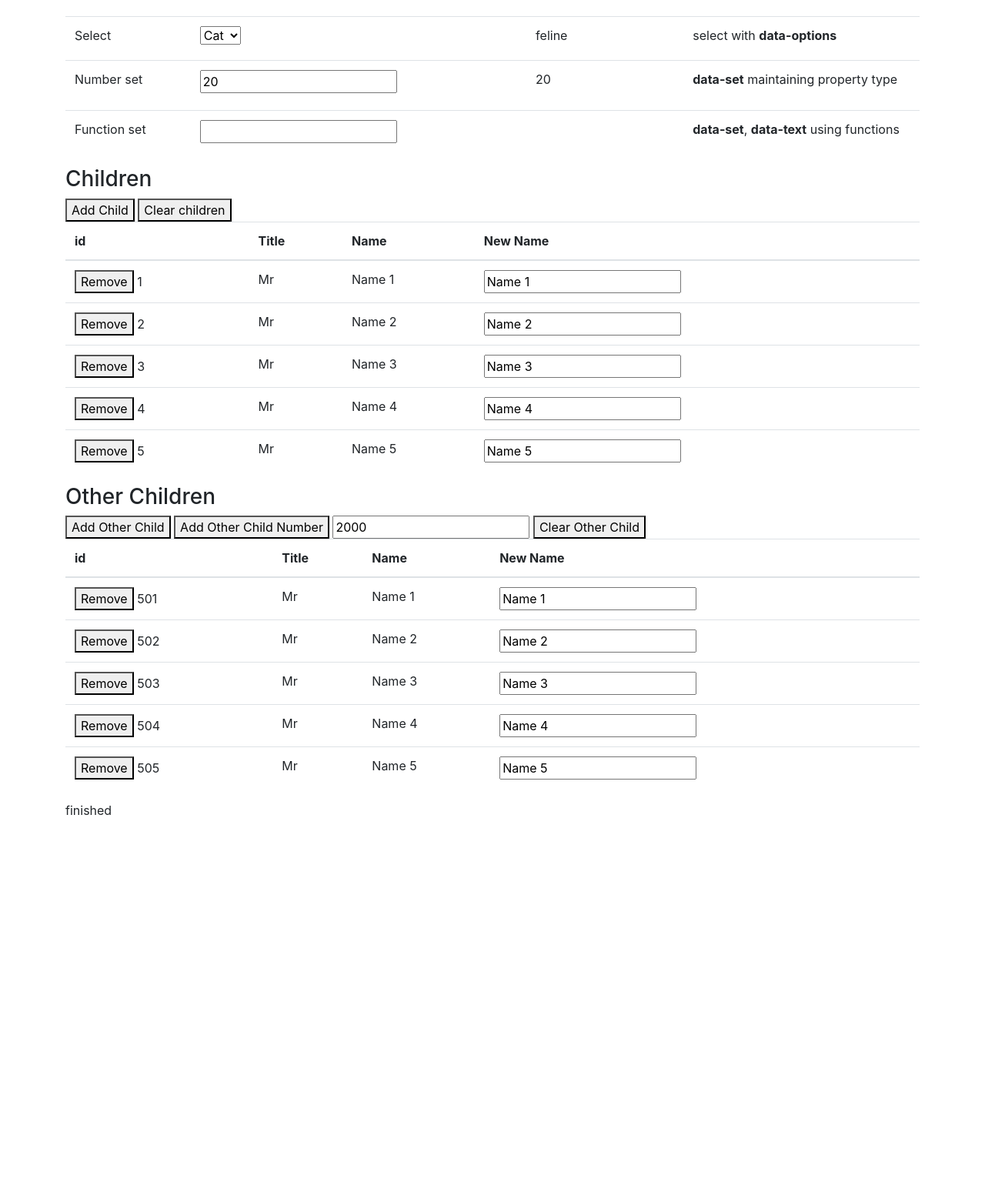
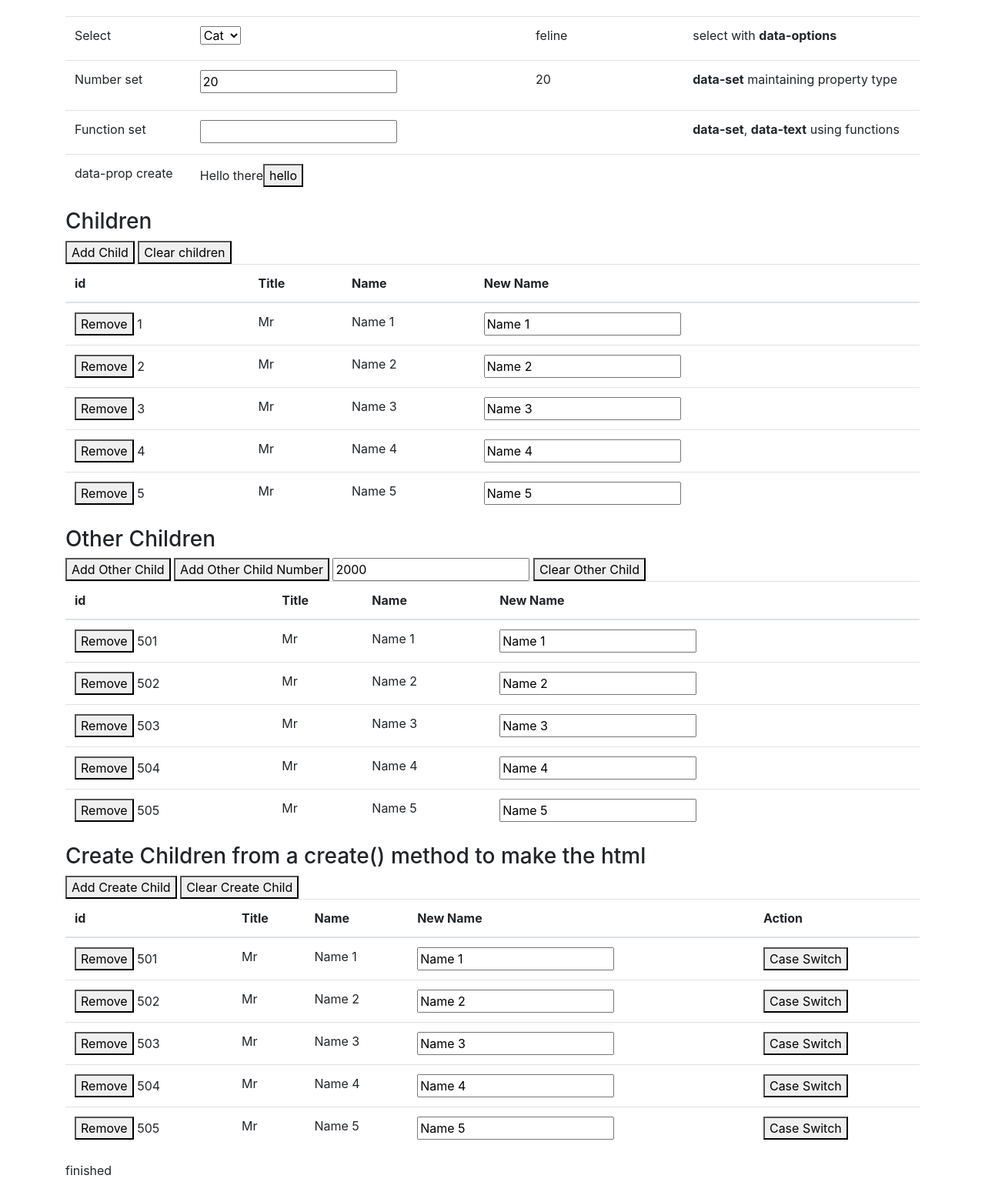
Before and after one commit to Martlark/DeclareMVC, a Flask app: page / in a window 1280 px wide. Shown: the part 506-2055 px from the top of the page at 77% size. Before the commit the page ends 1565 px from the top, so only its background shows below. Run offline with Flask 2, Linux system fonts and the light colour scheme; some libraries are stand-ins or nearby versions.

Commit message:
1.1.0 Allow components by using the create() method.  rename data-repeat to data-children.

```diff
--- a/declare_mvc.js
+++ b/declare_mvc.js
@@ -10,7 +10,7 @@ version history
 14-Apr-2020 1.0.2 - improve error handling
 14-Apr-2020 1.0.3 - use promise resolve after click
 14-Apr-2020 1.0.4 - trap promise errors
-14-Apr-2020 1.0.5 - remove data-repeat list support
+14-Apr-2020 1.0.5 - remove data-children list support
 15-Apr-2020 1.0.6 - improve refresh performance
 16-Apr-2020 1.0.7 - improve input update
 17-Apr-2020 1.0.8 - no idea yet
@@ -33,7 +33,7 @@ class DeclareMVC {
      */
     mutated(caller) {
         let changed = false;
-        const mutationList = this._dataRepeat()
+        const mutationList = this._dataChildren()
         if (mutationList.length > 0) {
             this._dataValue(mutationList);
             changed = true;
@@ -126,11 +126,15 @@ class DeclareMVC {
      */
     _dataGetContext(el, m, dataElement) {
         const id = $(el).closest('[data-child-id]').data('child-id');
-        const prop = $(el).closest('[data-repeat]').data('repeat') || $(el).closest('[data-prop]').data('prop');
+        const prop = $(el).closest('[data-children]').data('children') || $(el).closest('[data-prop]').data('prop');
         let _context = this.children[Number(id)] || this;
 
         if (prop) {
-            _context = this[prop][Number(id)] || this;
+            if (id == '_prop') {
+                _context = this[prop];
+            } else {
+                _context = this[prop][Number(id)] || this;
+            }
         }
         if (!m) {
             console.log(`no method in [${dataElement}] for element: ${el}: ${el.innerText}`);
@@ -190,21 +194,26 @@ class DeclareMVC {
         });
     }
 
-    _dataRepeat() {
+    _dataChildren() {
         const mutationList = [];
-        $("[data-repeat]", this._parentSelector).each((index, el) => {
+        $("[data-children]", this._parentSelector).each((index, el) => {
             const $el = $(el);
             let state = $el.data('repeat-state');
             if (!state) {
+                ``
                 state = $el.html();
                 $el.html(null);
                 $el.data('repeat-state', state);
             }
-            const [_context, m] = this._dataGetContext(el, $el.data('repeat'), 'data-repeat');
+            const [_context, m] = this._dataGetContext(el, $el.data('children'), 'data-children');
             if (!(_context && m)) {
                 return;
             }
-            const keys = Object.keys(eval(m));
+            let children = eval(m)
+            if (typeof children.create === "function") {
+                children = {'_prop': children};
+            }
+            const keys = Object.keys(children);
             const currentKeys = [];
             $('[data-child-id]', el).each((index, item) => {
                 // remove any not in current children
@@ -217,6 +226,10 @@ class DeclareMVC {
             });
             // add any new
             $el.append(keys.filter(k => currentKeys.indexOf(k.toString()) === -1).map(k => {
+                if (children[k].create) {
+                    /* create using model method */
+                    state = children[k].create(index, el);
+                }
                 const $child = $(state).attr('data-child-id', k);
                 mutationList.push($child);
                 return $child;
--- a/example_python/static/index.js
+++ b/example_python/static/index.js
@@ -1,10 +1,58 @@
-class ChildModel extends DeclareMVCChild{
+class ChildModel extends DeclareMVCChild {
     constructor(props) {
         super(props);
     }
 
     clickRemoveChild() {
         this.remove();
+    }
+}
+
+class CreateChildModel extends DeclareMVCChild {
+    constructor(props) {
+        super(props);
+    }
+
+    clickRemoveChild() {
+        this.remove();
+    }
+
+    clickToggleCase(){
+        if(this.name.toUpperCase() !== this.name){
+            this.name = this.name.toUpperCase();
+        }else{
+            this.name = this.name.toLowerCase();
+        }
+    }
+
+    create(index, parentElement) {
+        return `
+        <tr>
+            <td>
+                <button data-click="clickRemoveChild()" data-index="${index}">Remove</button>
+                <span data-text="id"></span></td>
+            <td data-text="title"></td>
+            <td data-text="name"></td>
+            <td><input data-set="name"></td>
+            <td><button data-click="clickToggleCase()">Case Switch</button></td>
+        </tr>`;
+    }
+}
+
+class CreateByClass {
+    constructor(props) {
+        this.props = props;
+        this.message = '';
+        this.count= 0
+    }
+
+    clickMe(message){
+        this.count++;
+        this.message=`${message} ${this.count}`;
+    }
+
+    create() {
+        return `<div><span>Hello there</span><button data-click="clickMe('hello')">hello</button><span class="error" data-text="message"></span></div>`;
     }
 }
 
@@ -27,7 +75,8 @@ class ViewModel extends DeclareMVC {
         this.number_to_double = 1;
         this.animals = [{value: 'dog', label: 'Dog'}, {value: 'feline', label: 'Cat'}];
         this.otherChildren = {};
-
+        this.createChildren = {};
+        this.createByClass = new CreateByClass({flong: 'pong'});
 
         $(document).ready(() => {
             $.ajax('/names').then(results => {
@@ -35,6 +84,7 @@ class ViewModel extends DeclareMVC {
                 results.forEach(child => {
                     child.id += 500;
                     this.childrenAdd(new ChildModel(child), this.otherChildren);
+                    this.childrenAdd(new CreateChildModel(child), this.createChildren);
                 });
             }).always(() => {
                 $('#loading_finished').text('finished');
@@ -89,6 +139,23 @@ class ViewModel extends DeclareMVC {
         }
     }
 
+    clickClearCreateChildren() {
+        this.childrenClear(this.createChildren);
+    }
+
+    clickAddCreateChild(numberToAdd = 1) {
+        for (let i = 0; i < numberToAdd; i++) {
+            const id = Math.round(Math.random() * 100000);
+            this.createChildren[id] = new CreateChildModel({
+                id: id,
+                name: `Added Create Child ${id}`,
+                title: 'Ms',
+                _parent: this,
+                _parentList: this.createChildren
+            });
+        }
+    }
+
     clickButton1(value) {
         this.counter += value;
     }
--- a/example_python/templates/codesandbox.html
+++ b/example_python/templates/codesandbox.html
@@ -25,7 +25,7 @@
         <th>Action</th>
     </tr>
     </thead>
-    <tbody data-repeat="children">
+    <tbody data-children="children">
     <tr>
         <td data-text="done"></td>
         <td>
--- a/example_python/templates/index.html
+++ b/example_python/templates/index.html
@@ -104,6 +104,13 @@
             <td><b>data-set</b>, <b>data-text</b> using functions</td>
 
         </tr>
+        <tr>
+            <td>data-prop create</td>
+            <td data-children="createByClass"></td>
+            <td></td>
+            <td></td>
+
+        </tr>
         </tbody>
     </table>
 
@@ -122,7 +129,7 @@
             <th>New Name</th>
         </tr>
         </thead>
-        <tbody data-repeat="children">
+        <tbody data-children="children">
         <tr>
             <td>
                 <button data-click="clickRemoveChild()">Remove</button>
@@ -150,7 +157,7 @@
             <th>New Name</th>
         </tr>
         </thead>
-        <tbody data-repeat="otherChildren">
+        <tbody data-children="otherChildren">
         <tr>
             <td>
                 <button data-click="clickRemoveChild()">Remove</button>
@@ -161,6 +168,22 @@
         </tr>
         </tbody>
     </table>
+    <h3>Create Children from a create() method to make the html</h3>
+    <button data-click="clickAddCreateChild()" id="add_create_child_button">Add Create Child</button>
+    <button data-click="clickClearCreateChildren()" id="clear_create_child_button">Clear Create Child</button>
+    <table id="create_children_table" class="table">
+        <thead>
+        <tr>
+            <th>id</th>
+            <th>Title</th>
+            <th>Name</th>
+            <th>New Name</th>
+            <th>Action</th>
+        </tr>
+        </thead>
+        <tbody data-children="createChildren">
+        </tbody>
+    </table>
     <p id="loading_finished"></p>
 </div>
 <script src="/static/auto_reload.js"></script>
```
Also changed, not shown: README.md.
